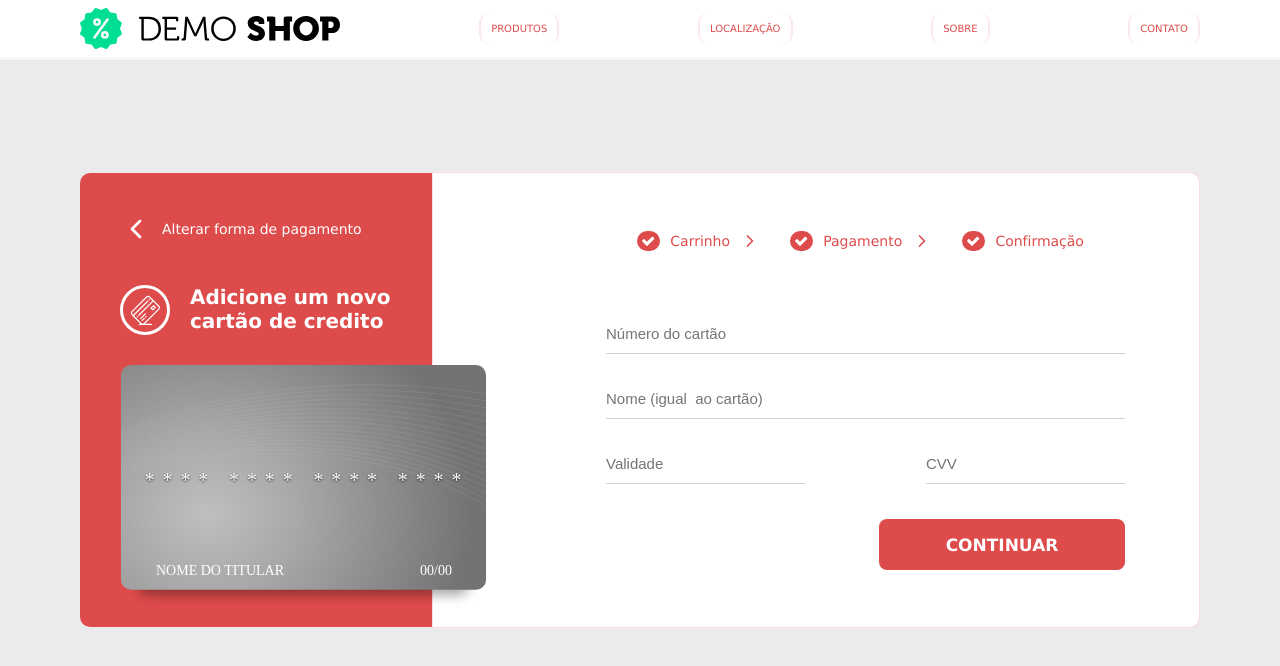
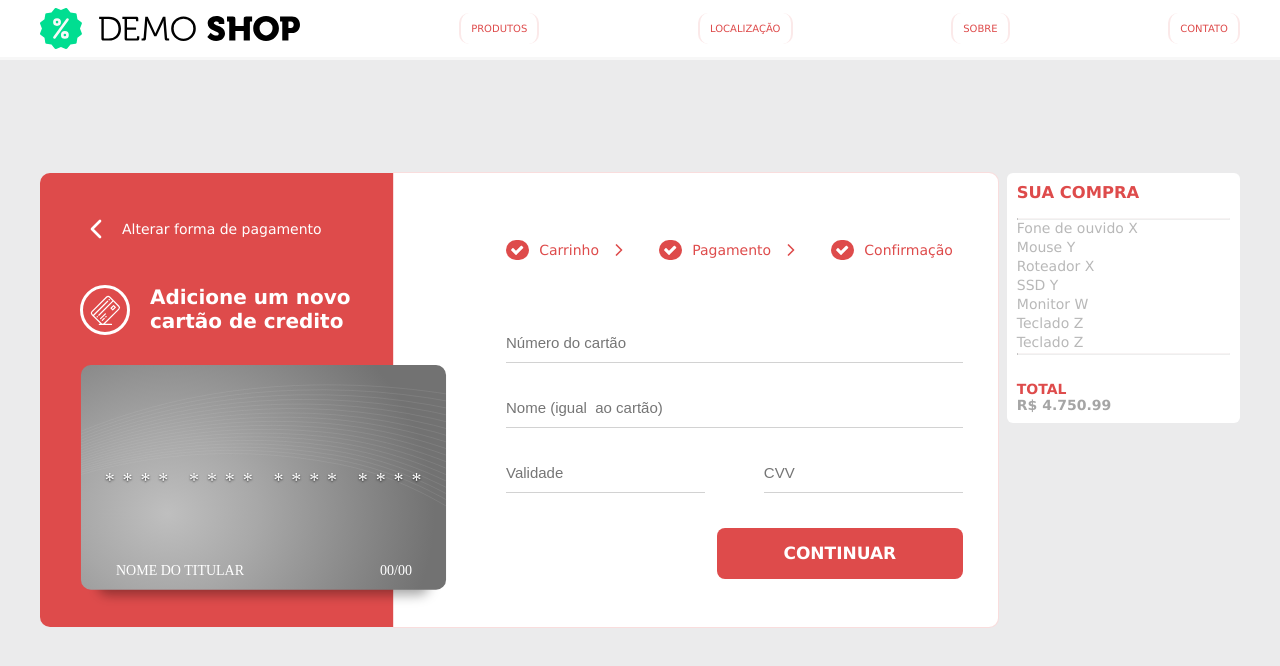
Before and after one commit to lucasmelo/react-checkout, a React (Create React App) app: page / in a window 1280 px wide. Shown: the top 666 px of the page. Built offline with nearby package versions, Linux system fonts and the light colour scheme; a web font is replaced by a local one.

Commit message:
Sidebar com os dados da compra

```diff
--- a/src/global.css
+++ b/src/global.css
@@ -48,6 +48,7 @@ button:hover {
 
 @media (max-width: 50.5em) {
   .button {
+    margin-top: auto;
     width: 100%;
   }
 }
--- a/src/pages/Checkout/index.js
+++ b/src/pages/Checkout/index.js
@@ -199,13 +199,34 @@ class Checkout extends React.Component {
                                         </div>
                                     </div>
 
+
+
                                     <button type="submit" className="button">
                                         CONTINUAR
-                                </button>
+                                    </button>
                                 </FormikForm>
                             )}
                         </Formik>
                     </div>
+
+                    <div className="sidebar-container">
+                        <h3>SUA COMPRA</h3>
+
+                        <hr></hr>
+                        <p>Fone de ouvido X</p>
+                        <p>Mouse Y</p>
+                        <p>Roteador X</p>
+                        <p>SSD Y</p>
+                        <p>Monitor W</p>
+                        <p>Teclado Z</p>
+                        <p>Teclado Z</p>
+                        <hr></hr>
+
+                        <h4> TOTAL </h4>
+
+                        <span> R$ 4.750.99 </span>
+                    </div>
+
                 </div>
             </div>
         );
--- a/src/pages/Checkout/style.css
+++ b/src/pages/Checkout/style.css
@@ -5,7 +5,7 @@
   /* justify-content: flex-start; */
   align-items: center;
   width: 100;
-  max-width: 1120px;
+  max-width: 1200px;
   height: 100vh;
   margin: 0 auto;
   opacity: 1;
@@ -26,7 +26,7 @@
 
 .header-content {
   width: 100%;
-  max-width: 1120px;
+  max-width: 1200px;
 }
 
 .header-container header {
@@ -34,7 +34,6 @@
   align-items: center;
   justify-content: space-between;
 }
-
 
 .header-container header a {
   text-decoration: none;
@@ -50,16 +49,16 @@
 }
 
 .header-container header a:hover {
-    background: #dd8c8c09;
-    opacity: 1;
-  }
+  background: #dd8c8c09;
+  opacity: 1;
+}
 
 .checkout-container-off {
   display: inline;
 }
 
 .checkout-container section {
-  width: 352px;
+  width: 353px;
   background: #de4b4b;
   padding: 40px;
   border-radius: 10px 0 0 10px;
@@ -199,12 +198,12 @@ form .input {
 form {
   display: flex;
   flex-direction: column;
-  padding: 20px;
+  padding: 0px;
   width: 100%;
   margin: 0 0 0 10%;
-  margin-top: 30px;
-  margin-left: 153px;
-  margin-right: 54px;
+  margin-top: 4.2em;
+  margin-left: 112px;
+  margin-right: 35px;
 }
 
 .input-group {
@@ -226,12 +225,52 @@ form {
   height: 456px;
   width: 100%;
   background: #fff;
-  /* z-index: -1; */
   display: flex;
-  /* border-radius: 0px 20px 20px 0; */
   border: 1px solid #de4b4b30;
   border-radius: 0px 10px 10px 0px;
 }
+
+.sidebar-container {
+  display: flex;
+  flex-flow: column nowrap;
+  padding: 10px;
+
+  height: 250px;
+  width: 100%;
+  background: #fff;
+  /* border: 1px solid #d2d2d2; */
+  border-radius: 6px;
+  margin-left: 8px;
+  margin-bottom: 205px;
+}
+
+.sidebar-container h3 {
+  color: #de4b4b;
+  margin-bottom: 1em;
+  /* border-bottom: 1px solid red */
+}
+
+.sidebar-container h4 {
+  margin-top: auto;
+  color: #de4b4b;
+}
+
+.sidebar-container hr {
+    border-top: 1px solid #c7abab26;
+    /* margin-top: auto; */
+    opacity: 1;
+}
+
+.sidebar-container p {
+  margin-bottom: 3px;
+  color: #b8b8b8
+}
+
+
+.sidebar-container span {
+    font-weight: bold;
+    color: #a5a5a5
+  }
 
 .error-message {
   font: Regular 16px Verdana;
@@ -263,7 +302,7 @@ form input {
 }
 
 .no-visibility {
-    visibility: none;
+  visibility: none;
 }
 
 .display {
@@ -278,6 +317,7 @@ form input {
     margin-top: 110px;
     margin-left: 0;
     margin-right: 0;
+    padding: 10px;
   }
   .form-container {
     width: 100%;
@@ -380,6 +420,6 @@ form input {
     font-size: 12px;
   }
   .header-container {
-      display: none;
+    display: none;
   }
 }
```
